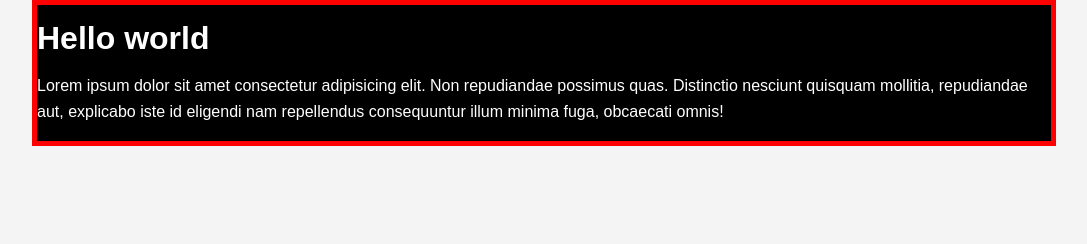
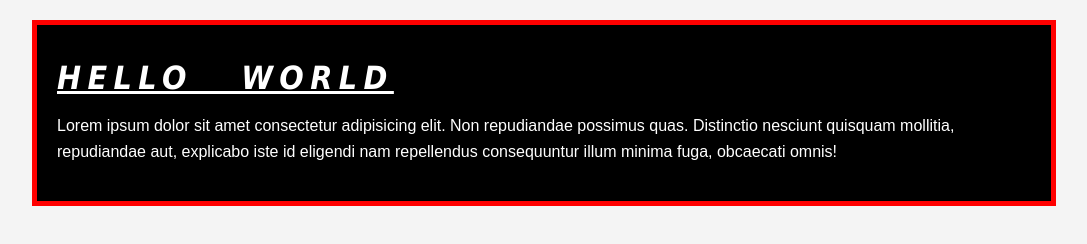
Before and after one commit to stefan91891/first-github-project, a plain HTML site: page CSS.html in a window 1280 px wide. Shown: the whole page, without its empty margins (96-1183 px from the left). Drawn offline with Linux system fonts and the light colour scheme.

Commit message:
added styling, spacing, and alot of fonts

```diff
--- a/css/style.css
+++ b/css/style.css
@@ -1,3 +1,14 @@
+/*
+*{
+
+margin:0;
+padding:0;
+
+}
+*/
+
+
+
 body {
   background-color: #f4f4f4;
   color: #555555;
@@ -24,4 +35,31 @@ body {
   border-bottom: 5px red solid;
 /*same as above*/
   border: 5px red solid;
+  border-width: 3px;
+  border: bottom width 10px; ;
+  border-top-style: dotted;
+
+  border: 5px red solid;
+
+  padding-top: 20px;
+  padding-bottom: 20px;
+  padding-right: 20px;
+  padding-left: 20px;
+  /*same as above*/
+  padding: 20px;
+
+  margin-top: 20px;
+  margin:20px  0;
+
 }
+
+.box-1 h1{
+font-family:Tahoma;
+font-weight: 800;
+font-style: italic;
+text-decoration: underline;
+text-transform: uppercase;
+letter-spacing: 0.2em;
+word-spacing: 1em;
+
+}
```
